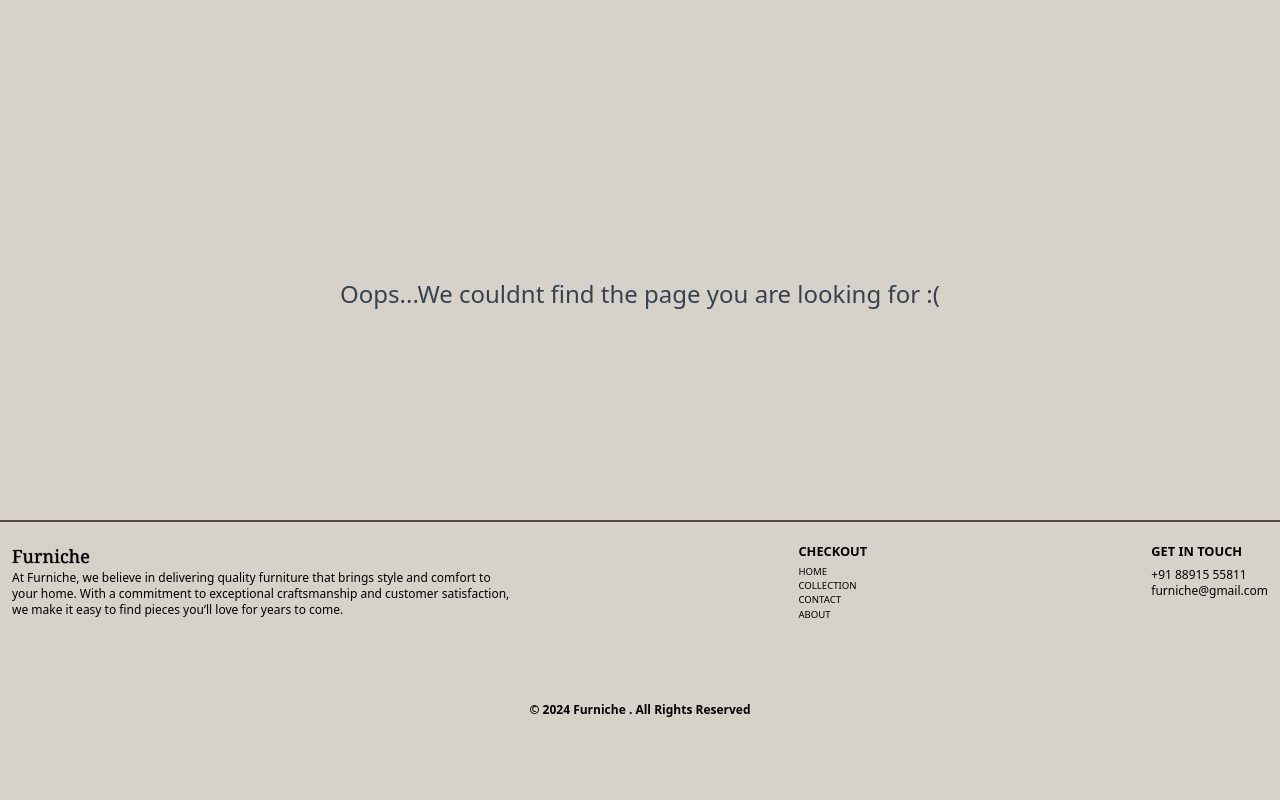
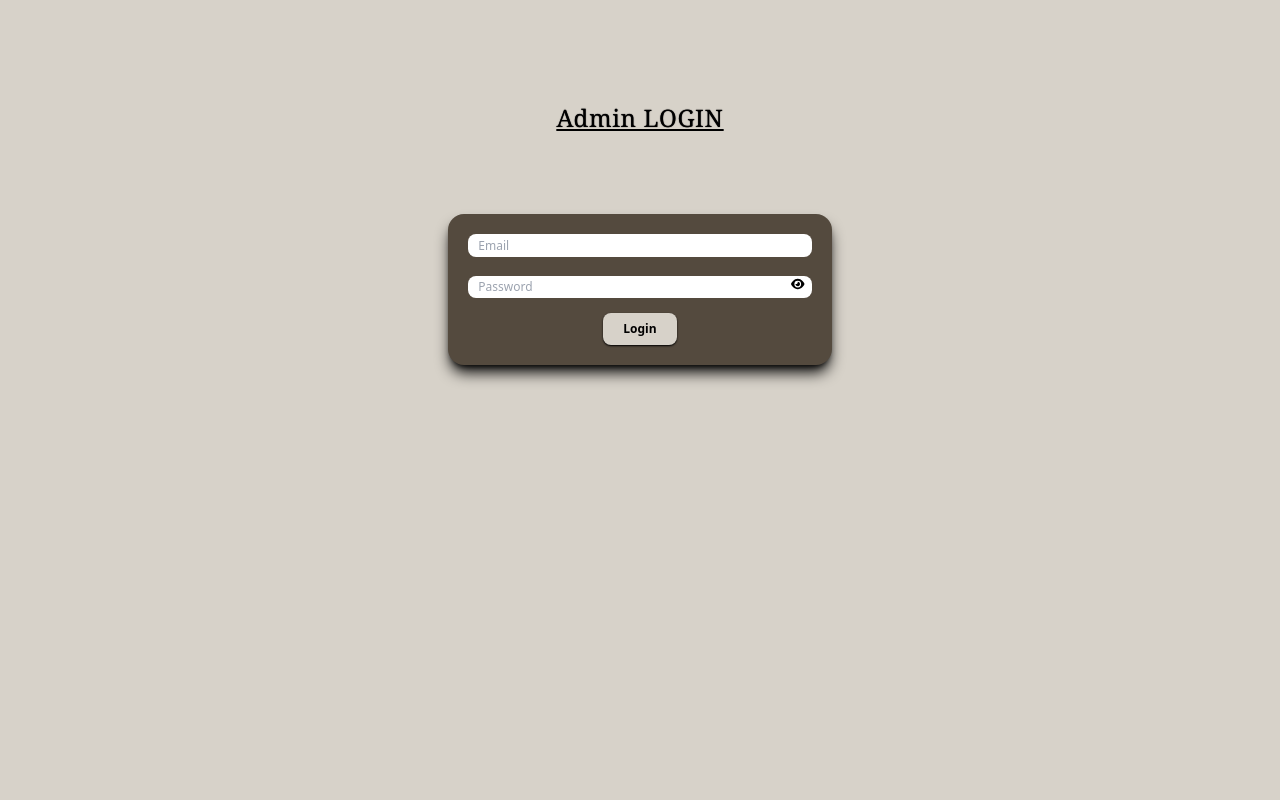
Before and after one commit to MohammedIrfan244/furniche, a React (Vite) app in the folder app/: page /admin/login in a window 1280 px wide. Shown: the top 800 px of the page. Built offline with nearby package versions, Linux system fonts and the light colour scheme; no server answers.

Commit message:
feat : admin login and logout functions added

```diff
--- /dev/null
+++ b/app/src/Admin/AdminLogin.jsx
@@ -0,0 +1,96 @@
+import { useState } from "react";
+import { useNavigate } from "react-router-dom";
+import axios from "axios";
+import { FontAwesomeIcon } from "@fortawesome/react-fontawesome";
+import { faEye, faEyeSlash } from "@fortawesome/free-solid-svg-icons";
+import { toast } from "react-toastify";
+import axiosErrorManager from "../utilities/axiosErrorManager";
+import Cookies from "js-cookie";
+import { useDispatch } from "react-redux";
+import { setCurrentUser, setIsAdmin } from "../Redux/userSlice";
+
+function AdminLogin() {
+  const [loginData, setLoginData] = useState({
+    email: "",
+    password: "",
+  });
+  const [passToggle, setPassToggle] = useState(false);
+  const [loading, setLoading] = useState(false);
+  const navigate = useNavigate();
+  const dispatch=useDispatch()
+
+  const handleInputChange = (e) => {
+    const { name, value } = e.target;
+    setLoginData((prev) => ({ ...prev, [name]: value }));
+  };
+
+  const handleSubmit = (e) => {
+    e.preventDefault();
+    setLoading(true);
+
+    axios
+      .post("http://localhost:3001/api/admin/login", loginData, { withCredentials: true })
+      .then((response) => {
+       const adminCookie=Cookies.get('admin')
+       const admin=adminCookie?JSON.parse(adminCookie):null
+       dispatch(setCurrentUser(admin));
+       dispatch(setIsAdmin(response.data.isAdmin));
+        toast.success(response.data.message);
+        navigate("/admin/adminpanel");
+      })
+      .catch((err) => {
+        toast.error(axiosErrorManager(err));
+      })
+      .finally(() => {
+        setLoading(false);
+      });
+  };
+
+  return (
+    <div className="w-[100%] flex flex-col items-center pt-[26%] sm:pt-[8%] h-[100vh]">
+      <h1 className="text-xl sm:text-2xl font-serif tracking-wide underline mb-10" style={{ textShadow: "0 0 1px #000000" }}>
+        Admin LOGIN
+      </h1>
+      <form
+        onSubmit={handleSubmit}
+        className="flex flex-col gap-2 w-[90%] sm:w-[70%] md:w-[50%] lg:w-[30%] mt-10 bg-[#544A3E] shadow-lg shadow-[#000000] p-5 rounded-2xl"
+      >
+        <input
+          required
+          value={loginData.email}
+          name="email"
+          onChange={handleInputChange}
+          type="email"
+          placeholder="Email"
+          className="focus:outline-none rounded-lg px-[3%] py-[1%] text-xs"
+        />
+        <div className="min-w-1 relative">
+          <input
+            required
+            value={loginData.password}
+            name="password"
+            type={`${passToggle ? "text" : "password"}`}
+            onChange={handleInputChange}
+            placeholder="Password"
+            className="w-[100%] focus:outline-none rounded-lg px-[3%] py-[1%] text-xs mt-[3%]"
+          />
+          <FontAwesomeIcon
+            className="text-xs absolute bottom-2 right-2"
+            onClick={() => setPassToggle(!passToggle)}
+            icon={passToggle ? faEyeSlash : faEye}
+          />
+        </div>
+        <div className="text-center mt-[2%]">
+          <button
+            type="submit"
+            className="bg-[#D7D2C9] text-[#000000] font-bold rounded-lg shadow-sm shadow-black hover:scale-[1.01] hover:shadow-md hover:shadow-black transition-all duration-200 text-xs active:scale-95 py-1 px-5 sm:py-2"
+          >
+            {loading ? "Loading..." : "Login"}
+          </button>
+        </div>
+      </form>
+    </div>
+  );
+}
+
+export default AdminLogin;
--- a/app/src/Admin/AdminPanel.jsx
+++ b/app/src/Admin/AdminPanel.jsx
@@ -14,12 +14,18 @@ import {
   faUser,
 } from "@fortawesome/free-solid-svg-icons";
 import AdminProfile from "../assets/Me.jpeg";
+import { useDispatch, useSelector } from "react-redux";
+import { setCurrentUser } from "../Redux/userSlice";
+import { toast } from "react-toastify";
+import axiosErrorManager from "../utilities/axiosErrorManager";
 
 
 
 
 function AdminPanel() {
-  const { currentUser, setCurrentUser, setCartItems, setUserOrders } =
+  const {currentUser}=useSelector((state)=>state.user)
+  const dispatch=useDispatch()
+  const {   setCartItems, setUserOrders } =
     useContext(UserContext);
   const [users, setUsers] = useState([]);
   const { loading, setLoading, products, setCartCount } =
@@ -27,19 +33,14 @@ function AdminPanel() {
   const [component, setComponent] = useState();
   const navigate = useNavigate();
 
-  const handleLogOut = () => {
-    const checkLogout = confirm("Are you sure you want to logout");
-    if (checkLogout) {
-      setCurrentUser(null);
-      setCartItems({});
-      setCartCount(0);
-      setUserOrders([]);
-      localStorage.removeItem("cartItems");
-      localStorage.removeItem("currentUser");
-      localStorage.removeItem("cartCount");
-      localStorage.removeItem("userOrders");
-      navigate("/");
-    }
+  const handleLogOut = async() => {
+   await axios.post("http://localhost:3000/api/admin/logout",{},{withCredentials:true})
+   .then((res)=>{
+     dispatch(setCurrentUser(null));
+     toast.success(res.data.message);
+     navigate('/login')
+   })
+   .catch((err)=>console.log(axiosErrorManager(err)))
   };
   useEffect(() => {
     setLoading(true);
--- a/app/src/Pages/Product.jsx
+++ b/app/src/Pages/Product.jsx
@@ -1,5 +1,4 @@
-import { useContext, useEffect, useState } from "react";
-import { ShopContext } from "../Contexts/ShopContext";
+import {  useEffect, useState } from "react";
 import { useNavigate, useParams } from "react-router-dom";
 import { FontAwesomeIcon } from "@fortawesome/react-fontawesome";
 import { faCertificate, faStar } from "@fortawesome/free-solid-svg-icons";
@@ -17,7 +16,7 @@ function Product() {
   const {currentUser,userCart}=useSelector(state=>state.user)
   const dispatch=useDispatch()
   const navigate=useNavigate()
-  const {  currency } = useContext(ShopContext);
+  const  {currency}  = useSelector((state)=>state.user)
   const [product, setProduct] = useState({});
   const [loading, setLoading] = useState(true);
   const [interestedProduct, setInterestedProduct] = useState([]);
--- a/app/src/Redux/PublicSlice.js
+++ b/app/src/Redux/PublicSlice.js
@@ -6,6 +6,7 @@ import axiosErrorManager from "../utilities/axiosErrorManager";
 const INITIAL_STATE = {
   products: [],
   productsByCategory: [],
+  currency:"₹",
   loading: false,
   error: null,
 };
--- a/app/src/Redux/userSlice.js
+++ b/app/src/Redux/userSlice.js
@@ -12,6 +12,7 @@ const INITIAL_STATE = {
   loading: false,
   error: null,
   currentUser: currentUser,
+  isAdmin:false,
   userCart: [],
   userCartCount: 0,
   userWishlist: [],
@@ -105,6 +106,9 @@ const userSlice = createSlice({
     setCurrentUser: (state, action) => {
       state.currentUser = action.payload;
     },
+    setIsAdmin: (state, action) => {
+      state.isAdmin = action.payload;
+    },
     addToCart: (state, action) => {
       if(!state.userCart.find(item=>item.productId?._id===action.payload)){
         state.userCart.push({productId:{_id:action.payload},quantity:1});
@@ -196,5 +200,5 @@ const userSlice = createSlice({
 });
 
 export { getCart,getWishlist , addToWishList, removeFromWishList, getCartCount };
-export const { setCurrentUser,addToCart ,removeFromCart,updateCartQuantity} = userSlice.actions;
+export const { setCurrentUser,addToCart,setIsAdmin ,removeFromCart,updateCartQuantity} = userSlice.actions;
 export default userSlice.reducer;
--- a/app/src/RoutesPage.jsx
+++ b/app/src/RoutesPage.jsx
@@ -11,8 +11,6 @@ import Login from "./Pages/Login";
 import SignIn from "./Pages/SignIn";
 import User from "./Pages/User";
 import NotFound from "./Pages/NotFound";
-import { useContext } from "react";
-import { UserContext } from "./Contexts/UserContext";
 import AdminPanel from "./Admin/AdminPanel";
 import UserManipulate from "./Admin/UserManipulate";
 import ProductManipulation from "./Admin/ProductManipulation";
@@ -24,9 +22,9 @@ import CheckoutCart from "./Pages/CheckoutCart";
 import StripeSuccess from "./Pages/StripeSuccess";
 import StripeCancel from "./Pages/StripeCancel";
 import Order from "./Pages/Order";
+import AdminLogin from "./Admin/AdminLogin";
 function RoutesPage() {
-  const {  isAdmin } = useContext(UserContext);
-  const {currentUser}=useSelector((state)=>state.user)
+  const {  isAdmin ,currentUser} = useSelector((state) => state.user);
   return (
     <div>
       <Layout>
@@ -53,8 +51,8 @@ function RoutesPage() {
             path="/orders/:id"
             element={currentUser?<Order/>:<NotFound/>}
             />
-            <Route path="/login" element={<Login />} />
-            <Route path="/signin" element={<SignIn />} />
+            <Route path="/login" element={currentUser?<NotFound/>:<Login/>} />
+            <Route path="/signin" element={currentUser?<NotFound/>:<SignIn/>} />
             <Route
               path="/checkout/product/:id"
               element={currentUser?<CheckoutSingle/>:<NotFound/>}
@@ -78,7 +76,11 @@ function RoutesPage() {
             <Route path="/search" element={<Search />} />
           </Route>
           <Route
-            path="/adminpanel"
+          path="/admin/login"
+          element={currentUser?<NotFound/>:<AdminLogin/>}
+          />
+          <Route
+            path="/admin/adminpanel"
             element={isAdmin ? <AdminPanel /> : <NotFound />}
           />
           <Route
```
Also changed, not shown: 2 other files (tests, documents, lock files or other folders).
